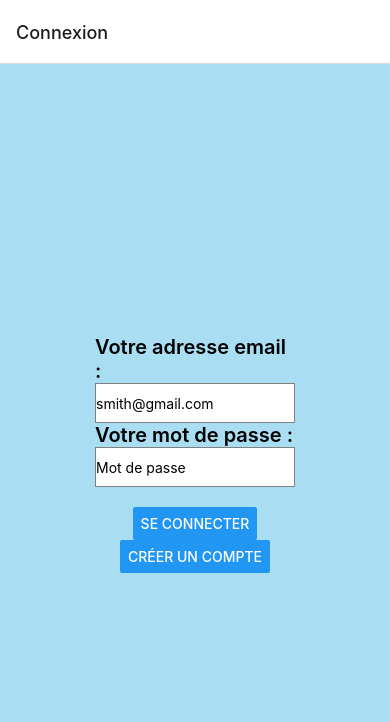
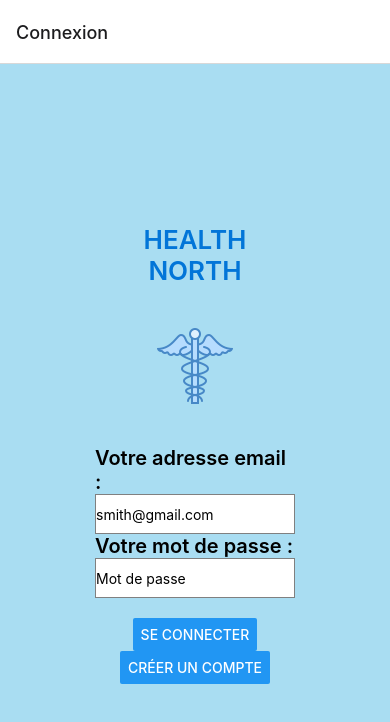
Before and after one commit to Paul-prog44/HealthNorthMobileApp, a React Native app: screen /Connexion in a window 390 px wide. Shown: the top 722 px of the page. Built offline with nearby package versions, Linux system fonts and the light colour scheme.

Commit message:
Add image and appli name to connexion page

```diff
--- a/Connexion.js
+++ b/Connexion.js
@@ -1,5 +1,5 @@
 import React, {useState, useEffect } from "react"
-import { Text, View, Button, TextInput} from 'react-native'
+import { Text, View, Button, TextInput, Image} from 'react-native'
 import RNFetchBlob from 'rn-fetch-blob';
 
 export default function Connexion({navigation}) {
@@ -45,19 +45,48 @@ export default function Connexion({navigation}) {
     return (
         <View style={{flex:1, flexDirection: "column", backgroundColor:"rgb(169, 221, 242)", justifyContent:"center", alignItems:"center"}}>
             {invalidCredentials && <Text style={{width: 200, fontWeight:600, fontSize:20, color:'red'}}>Mot de passe ou identifiant erroné</Text>}
-            <Text style={{width: 200, fontWeight:600, fontSize:20}}>Votre adresse email :</Text>
 
-            <TextInput name="emailAddress"style={{height: 40, width: 200, backgroundColor : "white", borderColor: 'gray',
-    borderWidth: 1,}}
+            <Text style={{
+              width: 200,
+              fontWeight:600,
+              fontSize:26,
+              color:'#0275d8',
+              textAlign :'center'
+              }}>HEALTH NORTH</Text>
+
+            <Image source={require('./img/Logo.png')} style={{ marginVertical:40}}/>
+
+            <Text style={{
+              width: 200,
+              fontWeight:600,
+              fontSize:20
+              }}>Votre adresse email :</Text>
+
+            <TextInput name="emailAddress"style={{
+              height: 40,
+              width: 200,
+              backgroundColor : "white",
+              borderColor: 'gray',
+              borderWidth: 1,
+            }}
             placeholder="smith@gmail.com"
             onChangeText={newText => setEmailAddress(newText)}
             defaultValue={emailAddress}/>
 
-            <Text style={{width: 200, fontWeight:600, fontSize:20}}>Votre mot de passe :</Text>
+            <Text style={{
+              width: 200,
+              fontWeight:600,
+              fontSize:20
+              }}>Votre mot de passe :</Text>
 
-            <TextInput name="password"
-                        style={{height: 40, width: 200, backgroundColor : "white" , marginBottom: 20, borderColor: 'gray',
-                          borderWidth: 1,}}
+            <TextInput name="password" style={{
+              height: 40,
+              width: 200,
+              backgroundColor : "white" ,
+              marginBottom: 20,
+              borderColor: 'gray',
+              borderWidth: 1,
+            }}
               placeholder="Mot de passe"
               onChangeText={newText => setPassword(newText)}
               secureTextEntry={true}
```
Lines whose indentation alone changed are shown as unchanged.
